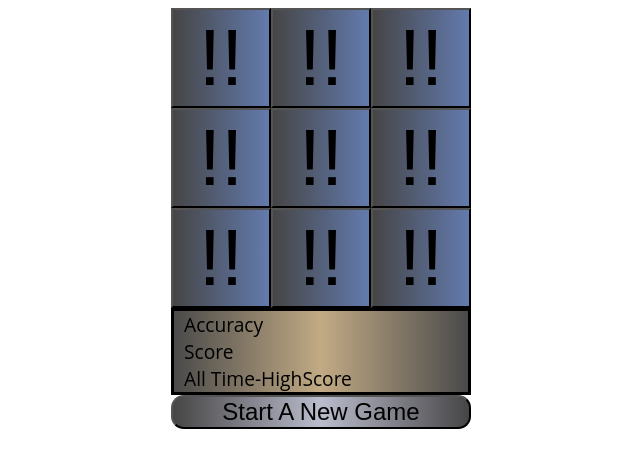
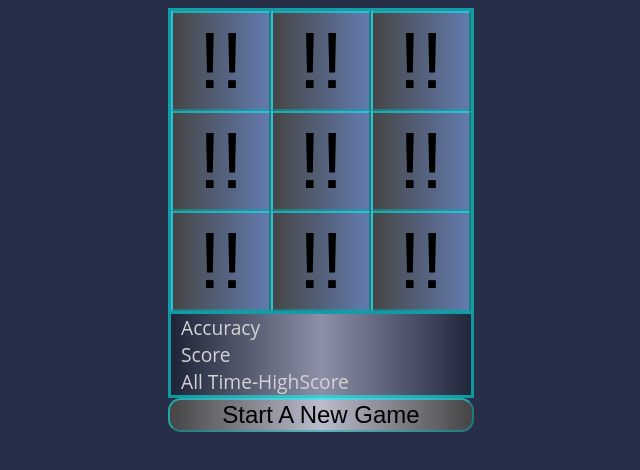
Before and after one commit to Chisato23/My-VSCode-Projects, a plain HTML site: page Typing App.html in a window 1280 px wide. Shown: the whole page, without its empty margins (319-959 px from the left). Drawn offline with Linux system fonts and the light colour scheme.

Commit message:
Improved CSS, about to add promises to settimeout

```diff
--- a/Typing App.html
+++ b/Typing App.html
@@ -16,6 +16,8 @@
       align-content: center;
       grid-template-columns: repeat(3, 100px);
       grid-template-rows: repeat(3, 100px);
+      color: rgba(0, 255, 255, 0.527);
+      border: solid;
     }
 
     .typing-grid > button {
@@ -25,27 +27,30 @@
         rgba(0, 0, 0, 0.71),
         rgba(0, 41, 128, 0.589)
       );
+      border-color: rgba(0, 255, 255, 0.527);
     }
     body {
       display: grid;
       justify-content: center;
       font-family: "Open Sans", sans-serif;
+      background: rgb(38, 47, 71);
     }
 
     .result_Div {
       font-size: 1.2rem;
       padding-left: 5px;
-    }
-    .result_Div {
       padding-left: 10px;
       border: 1px;
       border: solid;
+      border-top-style: none;
       background-image: linear-gradient(
         to right,
-        rgba(0, 0, 0, 0.71),
-        rgba(128, 79, 0, 0.484),
-        rgba(0, 0, 0, 0.71)
+        rgba(0, 0, 0, 0.222),
+        var(--grey),
+        rgba(0, 0, 0, 0.152)
       );
+      color: rgb(211, 211, 211);
+      border-color: rgba(0, 255, 255, 0.527);
     }
 
     .game-over {
@@ -74,18 +79,19 @@
         rgba(0, 0, 0, 0.71)
       );
       font-size: 1.5rem;
+      border-color: rgba(0, 255, 255, 0.527);
     }
 
     #newGame:hover,
     #newGame:focus-visible {
       font-size: 1.5rem;
       background-color: rgba(3, 25, 34, 0.988);
-      color: rgb(226, 43, 171);
+      color: rgba(226, 43, 171, 0.749);
     }
 
     #newGame:hover + .newGameDropDown,
     #newGame:focus-visible + .newGameDropDown {
-      opacity: 1;
+      background: var(--grey);
     }
     .newGameDropDown {
       display: grid;
```
